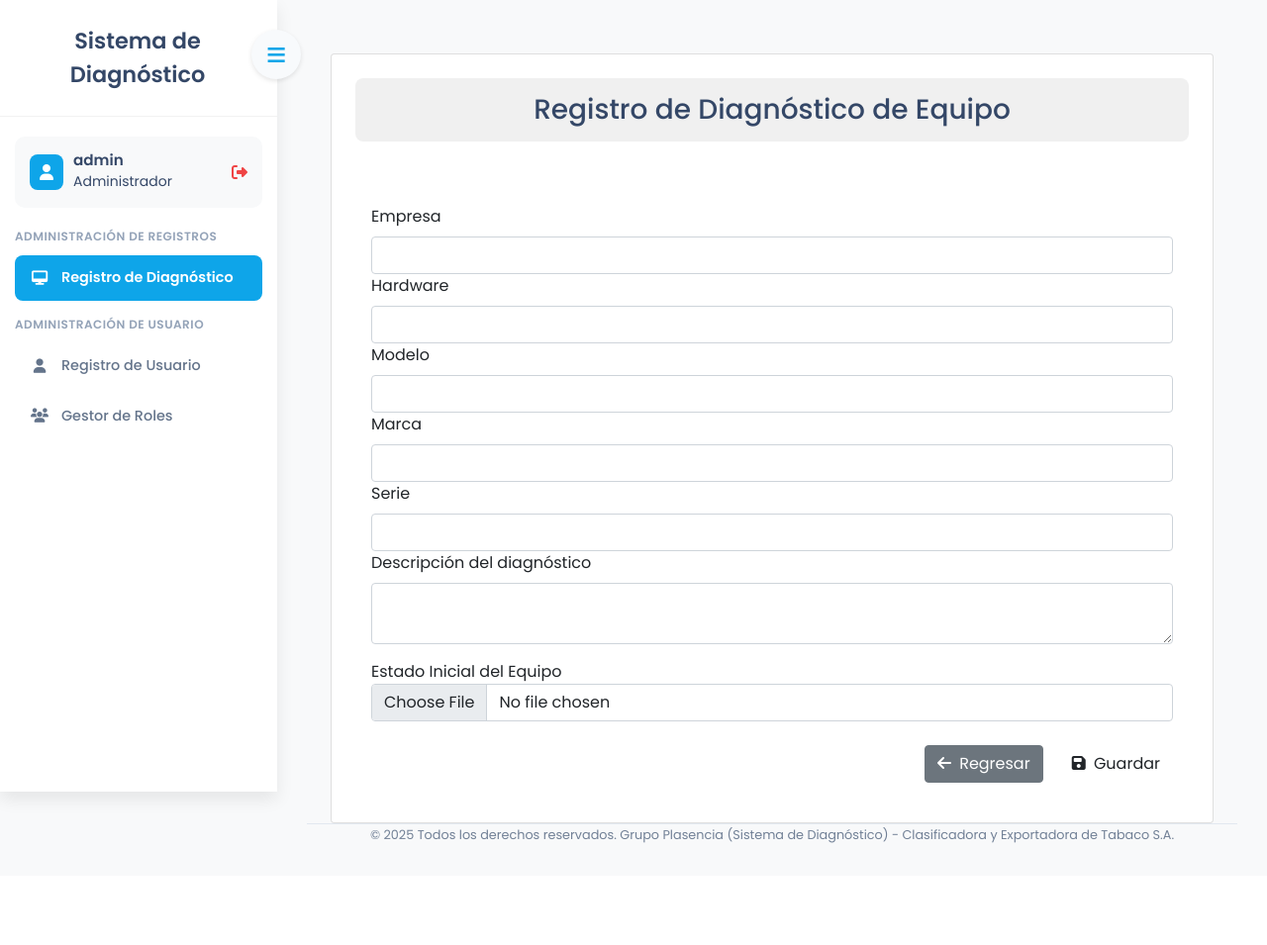
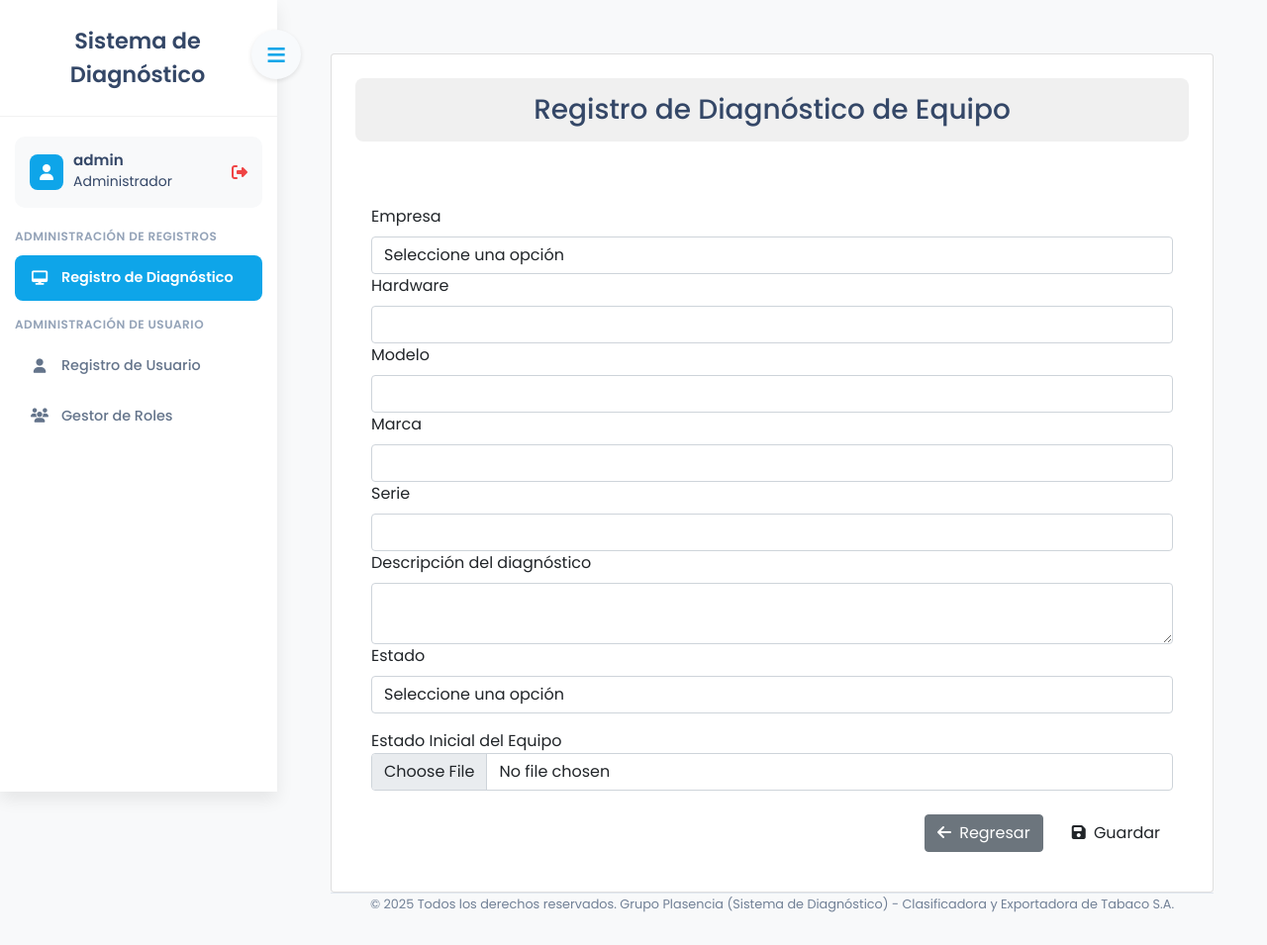
Before and after one commit to Al3-07/Sistema_Diagnostico, a Laravel app: page /registrodiagnostico/create in a window 1280 px wide. Shown: the whole page at 99% size. Before the commit the page ends 852 px from the top, so only its background shows below. Run offline with Laravel 10, Linux system fonts and the light colour scheme; a user stored in the database is signed in; data comes from the database, SQL or seed files in the repository; parts of the project's set-up code (start-up, migrations or seed data) failed here and were passed over; some libraries are stand-ins or nearby versions.

Commit message:
añadir empresa y estado

```diff
--- a/app/Http/Controllers/RegistroDiagnosticoController.php
+++ b/app/Http/Controllers/RegistroDiagnosticoController.php
@@ -24,7 +24,7 @@ class RegistroDiagnosticoController extends Controller
     // Obtener datos para datatable
   public function getTableData()
 {
-    $registros = RegistroDiagnostico::select(['id', 'empresa','equipo', 'modelo', 'marca', 'serie', 'descripcion', 'foto_antes', 'foto_despues']);
+    $registros = RegistroDiagnostico::select(['id', 'empresa','equipo', 'modelo', 'marca', 'serie', 'descripcion', 'estado', 'foto_antes', 'foto_despues']);
 
     return datatables()->of($registros)
         ->addColumn('foto_antes_img', function($registro) {
@@ -69,6 +69,7 @@ public function store(Request $request)
             'marca' => 'required|string|max:30',
             'serie' => 'required|string|max:40',
             'descripcion' => 'nullable|string|max:300',
+            'estado' => 'required|string',
             'foto_antes' => 'required|image|mimes:jpg,jpeg,png,gif,bmp,webp,svg|max:2048',
             'foto_despues' => 'nullable|image|mimes:jpg,jpeg,png,gif,bmp,webp,svg|max:2048',
             ], [
@@ -90,6 +91,7 @@ public function store(Request $request)
     $registro->marca = $request->marca;
     $registro->serie = $request->serie;
     $registro->descripcion = $request->descripcion;
+     $registro->estado = $request->estado;
 
     // Subir foto_antes
         if ($request->hasFile('foto_antes')) {
@@ -130,6 +132,7 @@ public function store(Request $request)
         'marca' => 'required|string|max:30',
         'serie' => 'required|string|max:40',
         'descripcion' => 'nullable|string|max:300',
+         'estado' => 'required|string',
         'foto_antes' => 'nullable|image|mimes:jpg,jpeg,png,gif,bmp,webp,svg|max:2048',
             'foto_despues' => 'required|image|mimes:jpg,jpeg,png,gif,bmp,webp,svg|max:2048',
 
@@ -151,6 +154,7 @@ public function store(Request $request)
     $registro->marca = $request->marca;
     $registro->serie = $request->serie;
     $registro->descripcion = $request->descripcion;
+     $registro->estado = $request->estado;
 
     // Subir y reemplazar foto_antes si se envía una nueva imagen
     if ($request->hasFile('foto_antes')) {
--- a/resources/views/RegistroDiagnostico/RDCreate.blade.php
+++ b/resources/views/RegistroDiagnostico/RDCreate.blade.php
@@ -31,7 +31,18 @@
              <div class="form-row">
                 <div class="form-group">
                     <label class="form-label" for="empresa">Empresa</label>
-                    <input type="text" id="empresa" name="empresa" class="form-control @error('empresa') is-invalid @enderror" value="{{ old('equipo') }}">
+                    <select id="empresa" name="empresa" class="form-control @error('empresa') is-invalid @enderror" value="{{ old('empresa') }}">
+                        <option value="">Seleccione una opción</option>
+                    <option value="TAOSA">TAOSA</option>
+                    <option value="Clasificadora y Exportadora de Tabaco">Clasificadora y Exportadora de Tabaco</option>
+                    <option value="TAOMOR">TAOMOR </option>
+                    <option value="TAOCA">TAOCA</option>
+                    <option value="TAOGUALI">TAOGUALI</option>
+                    <option value="La Vega">La Vega</option>
+                    <option value="Calpule">Calpule</option>
+                    <option value="Azacualpa">Azacualpa</option>
+                    <option value="Escogida3">Escogida3</option>
+                </select>
                     @error('empresa')
                         <span class="text-danger">{{ $message }}</span>
                     @enderror
@@ -83,6 +94,20 @@
                     @enderror
                 </div>
             </div>
+ <!-- Cuarta fila -->
+            <div class="form-row">
+                <div class="form-group">
+                    <label class="form-label" for="estado">Estado</label>
+                    <select id="estado" name="estado" class="form-control @error('estado') is-invalid @enderror" value="{{ old('estado') }}">
+                        <option value="">Seleccione una opción</option>
+                    <option value="Mal estado">Mal estado</option>
+                    <option value="Buen estado">Buen estado</option>
+
+                </select>
+                    @error('estado')
+                        <span class="text-danger">{{ $message }}</span>
+                    @enderror
+                </div>
 
             <!-- Campos para imágenes -->
             <div class="form-row mt-3">
--- a/resources/views/RegistroDiagnostico/RDIndex.blade.php
+++ b/resources/views/RegistroDiagnostico/RDIndex.blade.php
@@ -40,6 +40,7 @@
                             <th>Marca</th>
                             <th>Serie</th>
                             <th>Descripción</th>
+                             <th>Estado</th>
                             <th>Estado Inicial del Equipo</th>
                             <th>Estado Final del Equipo</th>
                             <th class="acciones-columna text-center">Acciones</th>
@@ -66,6 +67,7 @@
                 { data: 'marca', name: 'marca' },
                 { data: 'serie', name: 'serie' },
                 { data: 'descripcion', name: 'descripcion' },
+                 { data: 'estado', name: 'estado' },
                 {
                     data: 'foto_antes',
                     name: 'foto_antes',
```
Also changed, not shown: resources/views/RegistroDiagnostico/RDEdit.blade.php (+33 -7 lines), database/migrations/2025_05_19_175435_create_equipo.php.
